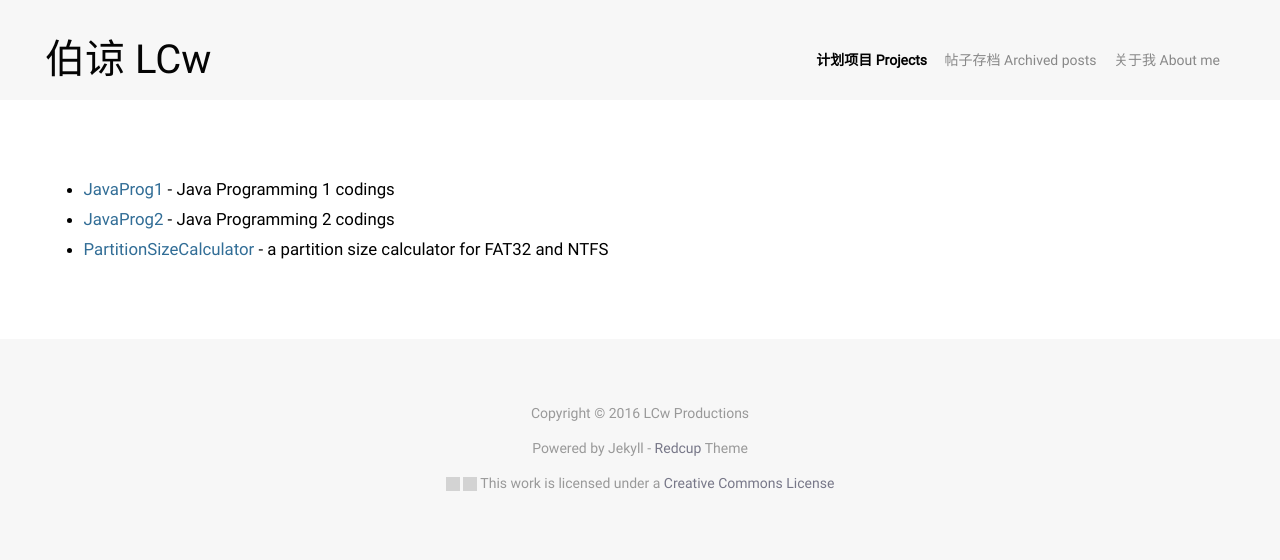
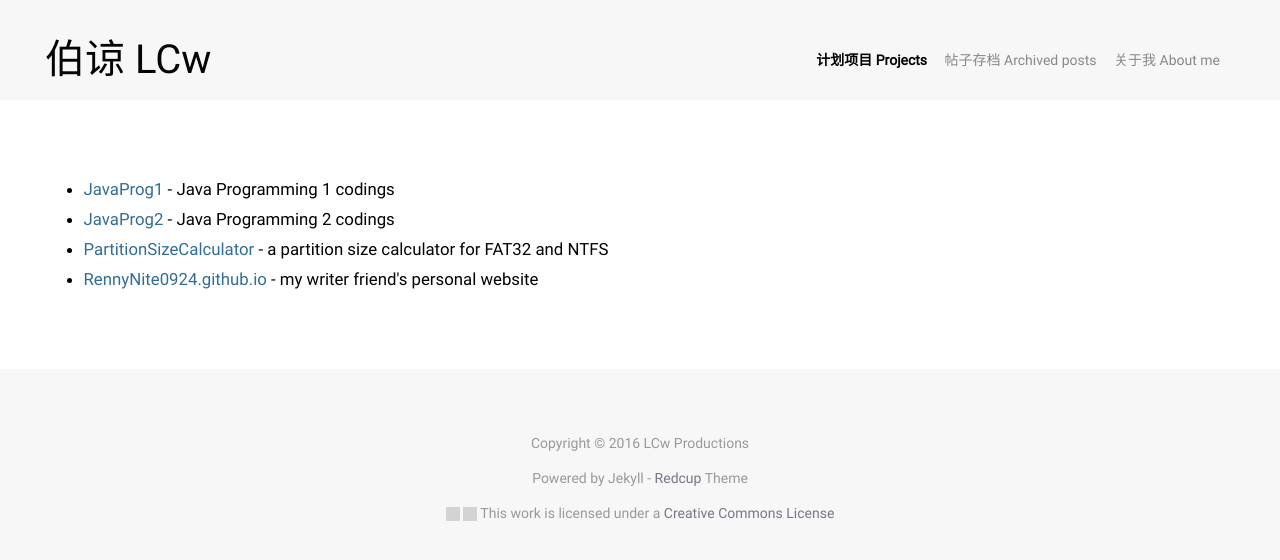
Before and after one commit to win98se/win98se.github.io, a Jekyll site: the page built from projects/index.html, in a window 1280 px wide. Shown: the top 560 px of the page. Built offline with Jekyll 4.4.1, drawn with Linux system fonts in a browser that asks for light colours; nearby versions of some CDN libraries; some web fonts are replaced; library files that are not in the unit come from our copies; grey boxes are pictures that could not be loaded.

Commit message:
Added RennyNite0924's site into my projects

```diff
--- a/projects/index.html
+++ b/projects/index.html
@@ -6,4 +6,5 @@ title: 计划项目 Projects
     <li><a href="/JavaProg1/">JavaProg1</a> - Java Programming 1 codings</li>
     <li><a href="/JavaProg2/">JavaProg2</a> - Java Programming 2 codings</li>
     <li><a href="/PartitionSizeCalculator/">PartitionSizeCalculator</a> - a partition size calculator for FAT32 and NTFS</li>
+    <li><a href="http://RennyNite0924.github.io">RennyNite0924.github.io</a> - my writer friend's personal website</li>
 </ul>
```
